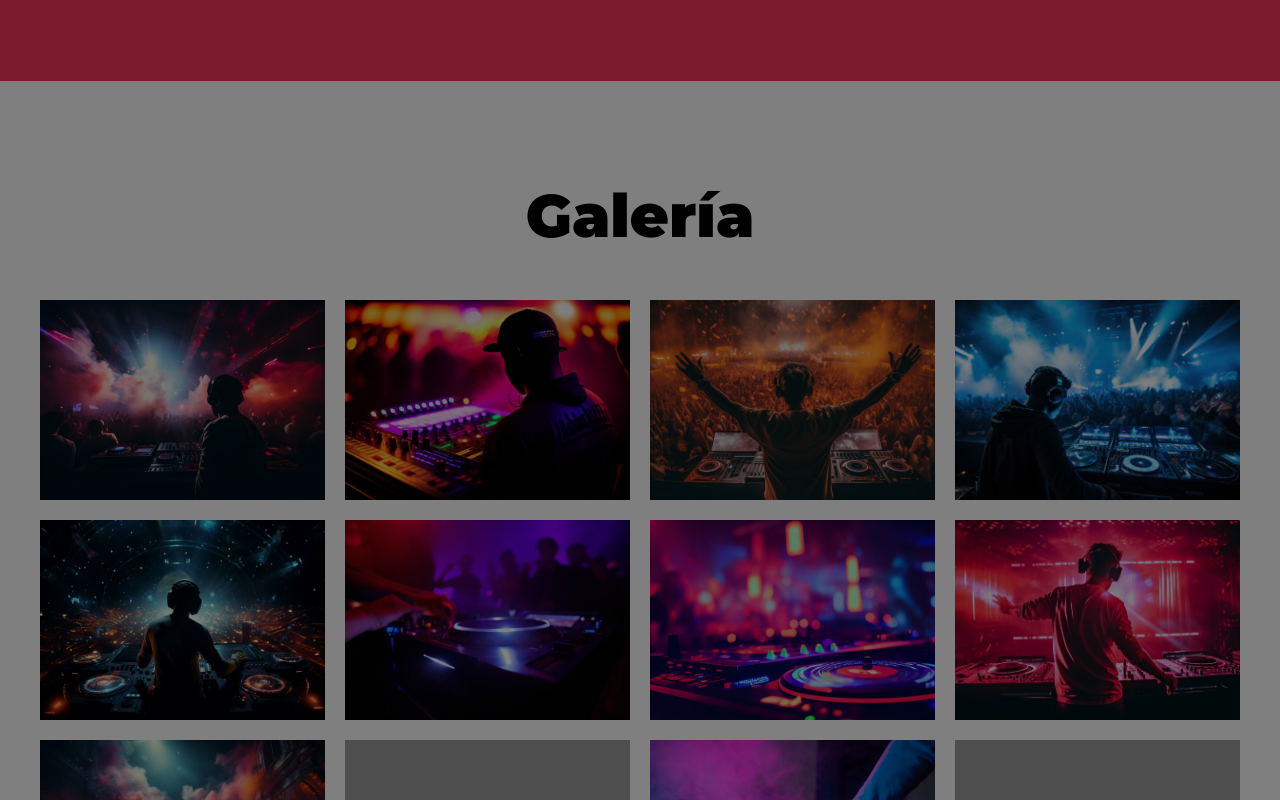
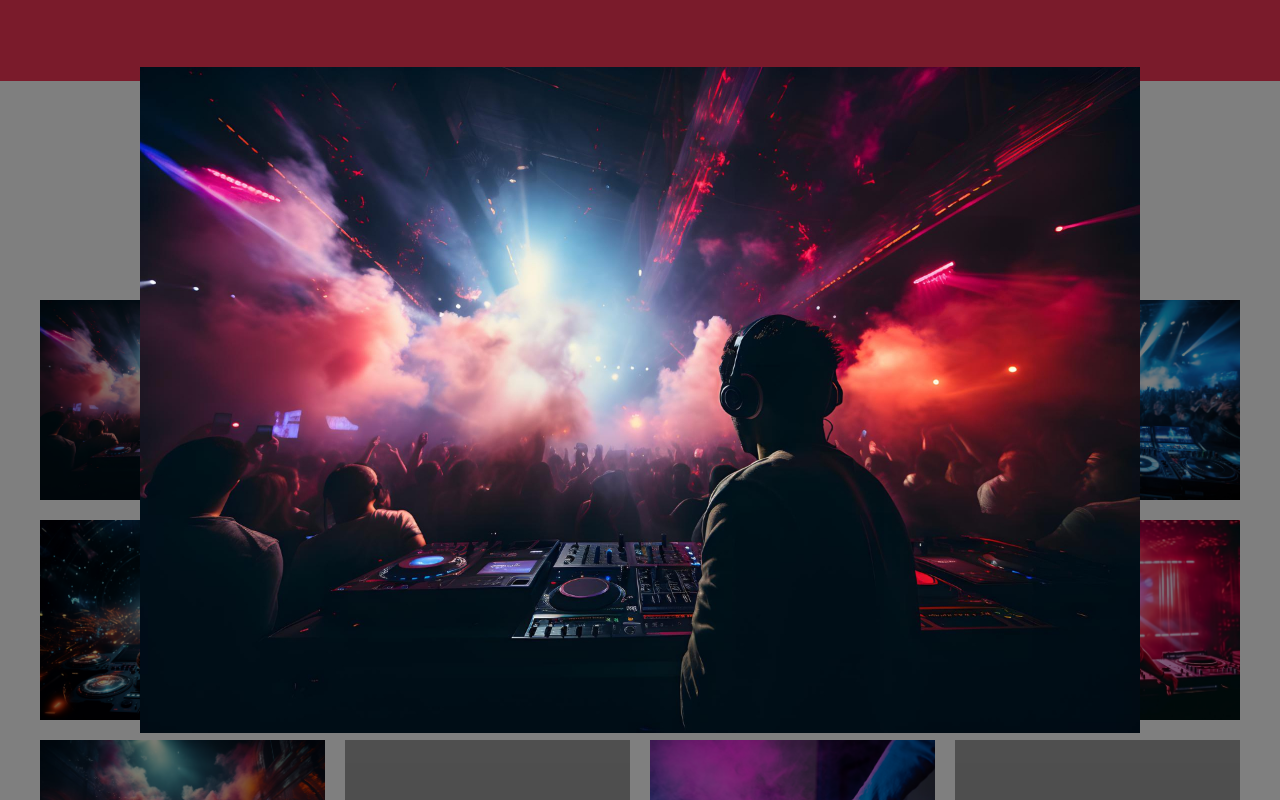
Before and after one commit to alonso1298/Festival-Musica, a website: page index.html in a window 1280 px wide. Both pictures are taken after a click on the picture 182 px from the left and 3253 px from the top of the page. Shown: the part 2853-3653 px from the top of the page. Drawn offline with Linux system fonts and the light colour scheme; files that its build step writes are made by us from their sources; grey boxes are pictures that could not be loaded.

Commit message:
Se ajusta el Modal

```diff
--- a/src/js/app.js
+++ b/src/js/app.js
@@ -21,20 +21,32 @@ function crearGaleria() {
     }
 
     function mostrarImagen(i) {
+        const imagen = document.createElement('IMG')
+        imagen.src = `src/img/gallery/full/${i}.jpg`
+        imagen.alt = 'Imagen Galeria'
 
         // Generar Modal
         const modal = document.createElement('DIV')
         modal.classList.add('modal')
         modal.onclick = cerrarModal
 
+        modal.appendChild(imagen)
+
         // Agregar al HTML
         const body = document.querySelector('body')
+        body.classList.add('overflow-hidden')
         body.appendChild(modal)
     }
 }
 
 function cerrarModal() {
     const modal = document.querySelector('.modal')
+    modal.classList.add('fade-out')
 
-        modal?.remove()
+        setTimeout(() => {
+            modal?.remove()
+
+            const body = document.querySelector('body')
+            body.classList.remove('overflow-hidden')
+        }, 500);
 }
--- a/src/scss/base/_globales.scss
+++ b/src/scss/base/_globales.scss
@@ -16,6 +16,10 @@ body {
     font-style: normal;
     color: v.$negro;
     font-size: 2rem;
+
+    &.overflow-hidden {
+        overflow: hidden;
+    }
 }
 p {
     font-size: 2rem;
--- a/src/scss/layout/_galeria.scss
+++ b/src/scss/layout/_galeria.scss
@@ -27,6 +27,33 @@
 .modal {
     position: fixed; //fixed lo que hace es que el elemento queda fijo, no se puede mover
     inset: 0;
+    background-color: rgba(v.$negro, 0.5);
+    display: grid;
+    place-items: center;
+    animation: fadeIn ease-in 0.5s ;
 
-    background-color: rgba(v.$negro, 0.5)
+    &.fade-out {
+        animation: fadeOut ease-in 0.5s;
+    }
+
+    img{
+        max-width: 100rem;
+    }
 }
+
+@keyframes fadeIn {
+    0% {
+        opacity: 0;
+    }
+    100% {
+        opacity: 1;
+    }
+}
+@keyframes fadeOut {
+    0% {
+        opacity: 1;
+    }
+    100% {
+        opacity: 0;
+    }
+}
```
Also changed, not shown: build/css/app.css, build/js/app.js.
